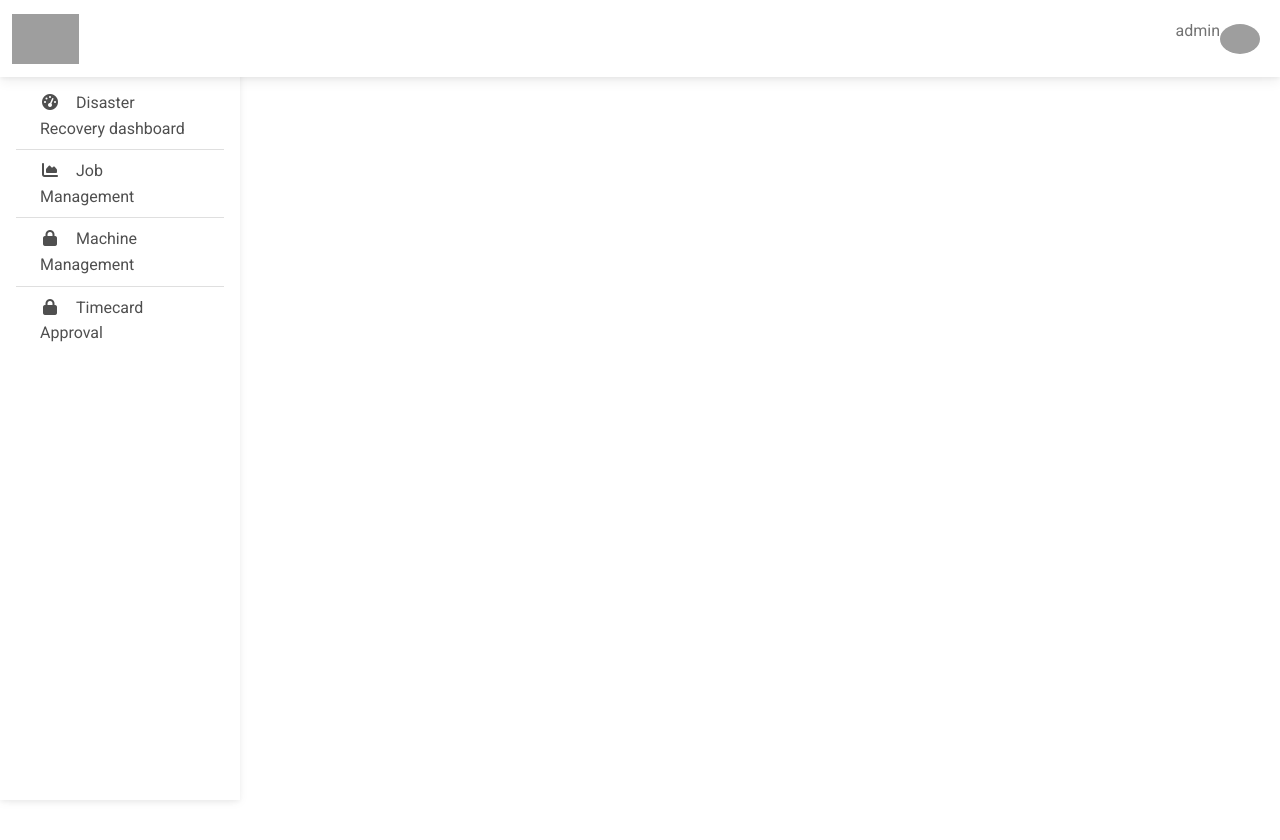
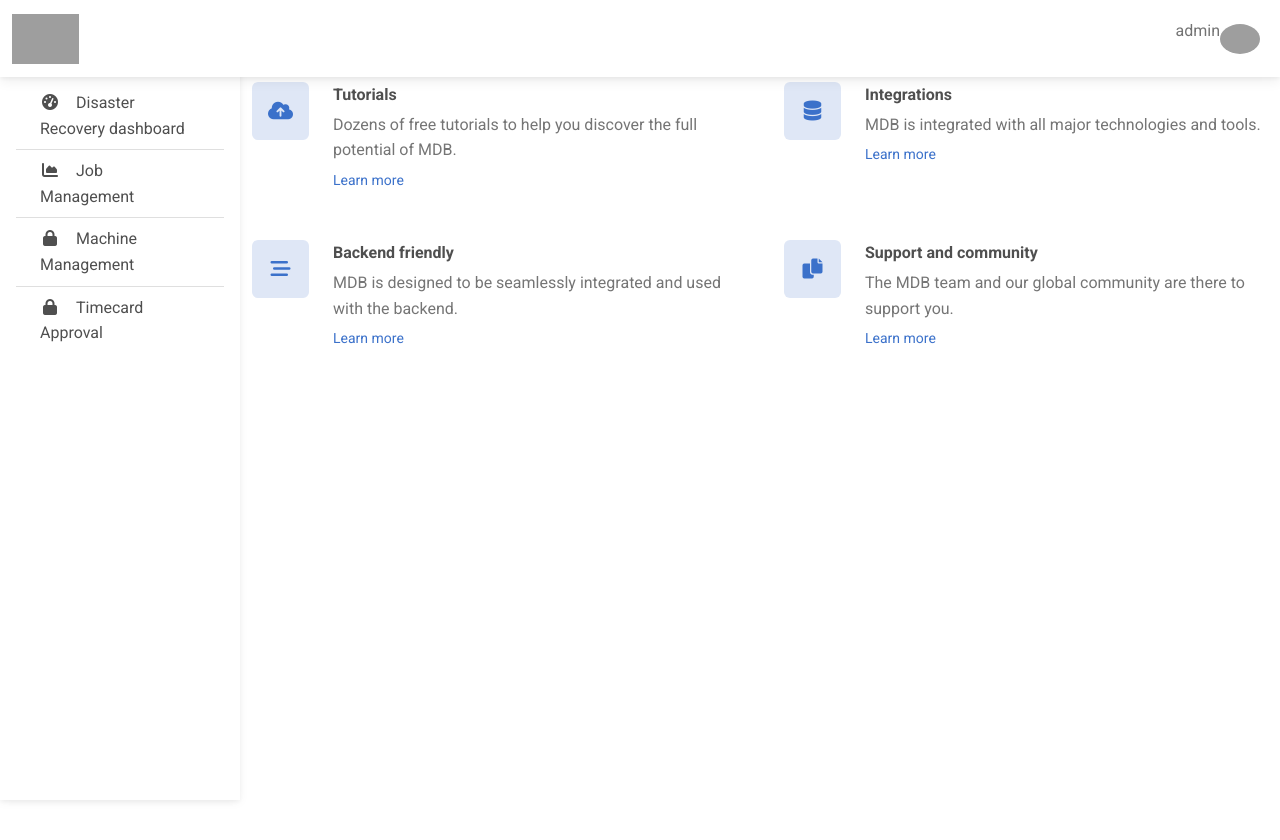
Before and after one commit to Dpham181/DisasterRecovery-webapp, an Angular app: page /management in a window 1280 px wide. Shown: the top 840 px of the page. Built offline with nearby package versions, Linux system fonts and the light colour scheme; sample sign-in values are in the browser's storage; grey boxes are pictures that could not be loaded.

Commit message:
some UI change

```diff
--- a/src/app/operationSystem/access/access.component.html
+++ b/src/app/operationSystem/access/access.component.html
@@ -5,6 +5,7 @@
       <div class="position-sticky">
         <div class="list-group list-group-flush mx-3 mt-4">
           <a
+            routerLink="/access/Timecardsubmisstion"
             href="#"
             class="list-group-item list-group-item-action py-2 ripple"
             aria-current="true"
--- a/src/app/operationSystem/job/job.component.html
+++ b/src/app/operationSystem/job/job.component.html
@@ -11,13 +11,13 @@
         </th>
       </tr>
     </thead>
-    <tbody >
-      <tr *ngFor="let job of jobs" appClickActive>
+    <tbody *ngIf="jobs">
+      <tr *ngFor="let job of jobs ; let i = index" appClickActive   >
         <td>
           <div class="d-flex align-items-center">
 
             <div class="ms-3">
-              <p class="fw-bold mb-1">{{job.id}}</p>
+              <p class="fw-bold mb-1">{{i+1}}</p>
             </div>
           </div>
         </td>
--- a/src/app/operationSystem/machine/machine.component.html
+++ b/src/app/operationSystem/machine/machine.component.html
@@ -11,13 +11,13 @@
         </th>
       </tr>
     </thead>
-    <tbody >
-      <tr appClickActive *ngFor="let machine of machines">
+    <tbody *ngIf="machines">
+      <tr appClickActive *ngFor="let machine of machines ; let i = index">
         <td>
           <div class="d-flex align-items-center">
 
             <div class="ms-3">
-              <p class="fw-bold mb-1">{{machine.id}}</p>
+              <p class="fw-bold mb-1">{{i+1}}</p>
             </div>
           </div>
         </td>
--- a/src/app/operationSystem/management/management.component.html
+++ b/src/app/operationSystem/management/management.component.html
@@ -5,7 +5,7 @@
       <div class="position-sticky">
         <div class="list-group list-group-flush mx-3 mt-4">
           <a
-            href="#"
+            routerLink="/management"
             class="list-group-item list-group-item-action py-2 ripple"
             aria-current="true"
           >
@@ -104,7 +104,85 @@
 
 
 
-            <router-outlet></router-outlet>
+            <router-outlet>
+
+
+              <section class="mb-5">
+                <div class="row gx-lg-5">
+                  <div class="col-lg-6 mb-5">
+                    <div class="d-flex align-items-start">
+                      <div class="flex-shrink-0">
+                        <div class="p-3 badge-primary rounded-4">
+                          <i class="fas fa-cloud-upload-alt fa-lg text-primary fa-fw"></i>
+                        </div>
+                      </div>
+                      <div class="flex-grow-1 ms-4">
+                        <p class="fw-bold mb-1">Tutorials</p>
+                        <p class="text-muted mb-1">
+                          Dozens of free tutorials to help you discover the full potential of MDB.
+                        </p>
+                        <small><a href="">Learn more</a></small>
+                      </div>
+                    </div>
+                  </div>
+
+                  <div class="col-lg-6 mb-5">
+                    <div class="d-flex align-items-start">
+                      <div class="flex-shrink-0">
+                        <div class="p-3 badge-primary rounded-4">
+                          <i class="fas fa-database fa-lg text-primary fa-fw"></i>
+                        </div>
+                      </div>
+                      <div class="flex-grow-1 ms-4">
+                        <p class="fw-bold mb-1">Integrations</p>
+                        <p class="text-muted mb-1">
+                          MDB is integrated with all major technologies and tools.
+                        </p>
+                        <small><a href="">Learn more</a></small>
+                      </div>
+                    </div>
+                  </div>
+
+                  <div class="col-lg-6 mb-5">
+                    <div class="d-flex align-items-start">
+                      <div class="flex-shrink-0">
+                        <div class="p-3 badge-primary rounded-4">
+                          <i class="fas fa-stream fa-lg text-primary fa-fw"></i>
+                        </div>
+                      </div>
+                      <div class="flex-grow-1 ms-4">
+                        <p class="fw-bold mb-1">Backend friendly</p>
+                        <p class="text-muted mb-1">
+                          MDB is designed to be seamlessly integrated and used with the backend.
+                        </p>
+                        <small><a href="">Learn more</a></small>
+                      </div>
+                    </div>
+                  </div>
+
+                  <div class="col-lg-6 mb-5">
+                    <div class="d-flex align-items-start">
+                      <div class="flex-shrink-0">
+                        <div class="p-3 badge-primary rounded-4">
+                          <i class="fas fa-copy fa-lg text-primary fa-fw"></i>
+                        </div>
+                      </div>
+                      <div class="flex-grow-1 ms-4">
+                        <p class="fw-bold mb-1">Support and community</p>
+                        <p class="text-muted mb-1">
+                          The MDB team and our global community are there to support you.
+                        </p>
+                        <small><a href="">Learn more</a></small>
+                      </div>
+                    </div>
+                  </div>
+
+                </div>
+              </section>
+
+
+
+            </router-outlet>
 
 
 
--- a/src/app/operationSystem/timecard/timecard-creation/timecard-creation.component.css
+++ b/src/app/operationSystem/timecard/timecard-creation/timecard-creation.component.css
@@ -0,0 +1,7 @@
+.modal-content{
+    width: max-content;
+    flex-direction: none;
+}
+#jobform{
+    border: 5px;
+}
--- a/src/app/operationSystem/timecard/timecard-creation/timecard-creation.component.ts
+++ b/src/app/operationSystem/timecard/timecard-creation/timecard-creation.component.ts
@@ -188,12 +188,7 @@ export class TimecardCreationComponent implements OnInit {
     )
 
 
-    this.router.navigate(['/access/Timecardsubmisstion']).then(() => {
-      this.timecardForm.reset();
-
-      window.location.reload();
-    });;
-
+    this.router.navigate(['/access/Timecardsubmisstion']);
 
   }
   reset(){
--- a/src/app/operationSystem/timecard/timecard.component.html
+++ b/src/app/operationSystem/timecard/timecard.component.html
@@ -9,8 +9,8 @@
         <th>Status</th>
       </tr>
     </thead>
-    <tbody >
-      <tr appClickActive *ngFor="let tc of timecards">
+    <tbody *ngIf="timecards" >
+      <tr appClickActive *ngFor="let tc of timecards; let i = index">
         <td>
           <div class="d-flex align-items-center">
 
--- a/src/environments/environment.prod.ts
+++ b/src/environments/environment.prod.ts
@@ -1,3 +1,5 @@
 export const environment = {
-  production: true
+  production: true,
+  API_URL: 'http://44.227.138.24:8080/DisasterRecovery/'
+
 };
--- a/src/environments/environment.ts
+++ b/src/environments/environment.ts
@@ -4,8 +4,8 @@
 
 export const environment =
 {
-    production: false,
-    API_URL: 'http://localhost:8083/',
+    production: true,
+    API_URL: 'http://44.227.138.24:8080/DisasterRecovery/',
 };
 
 /*
```
Also changed, not shown: src/app/operationSystem/timecard/timecard-creation/timecard-creation.component.html (+14 -5 lines), src/app/operationSystem/access/access.component.css (line endings or trailing spaces), 7 other files (tests, documents, lock files or other folders).
